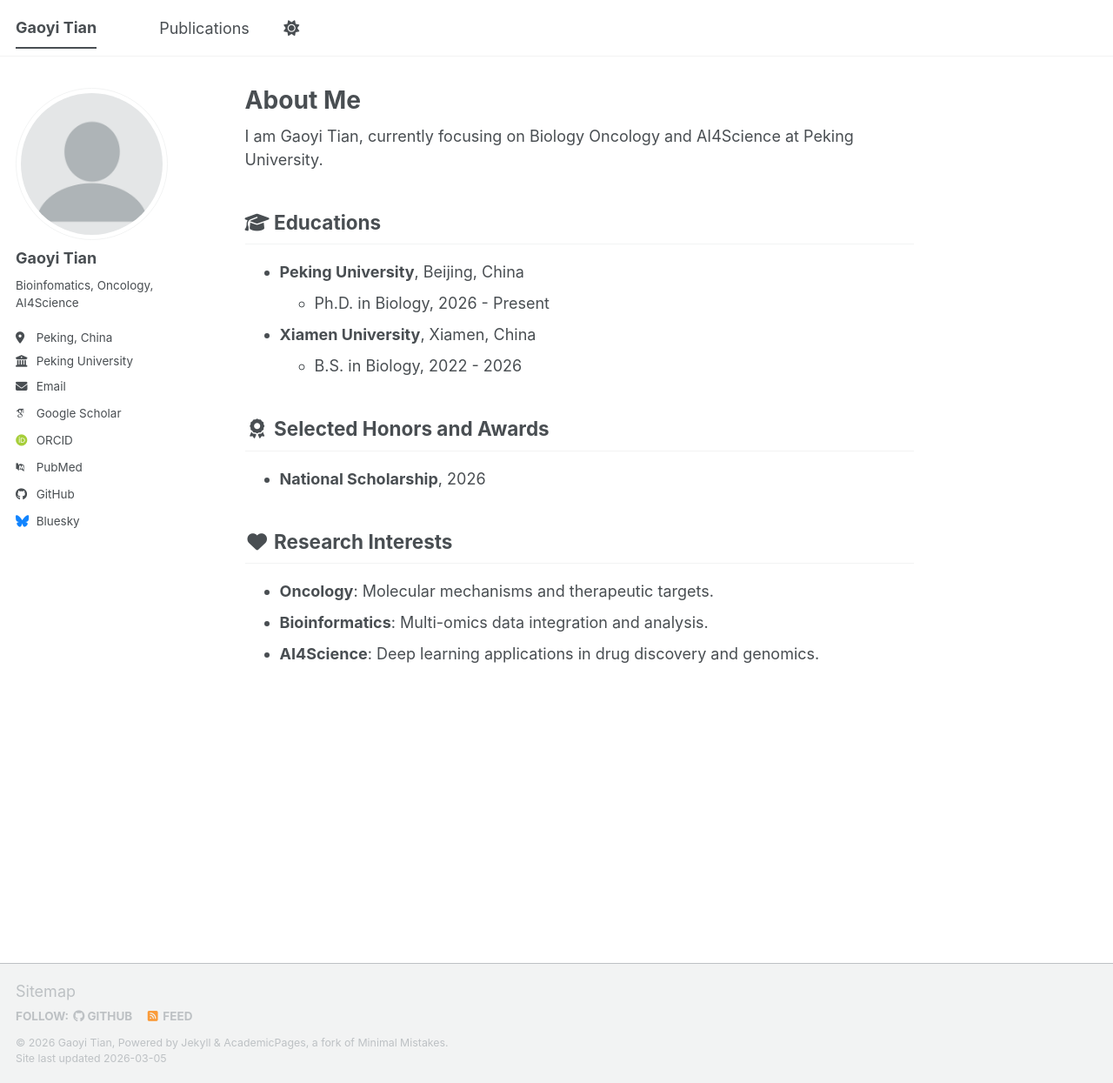
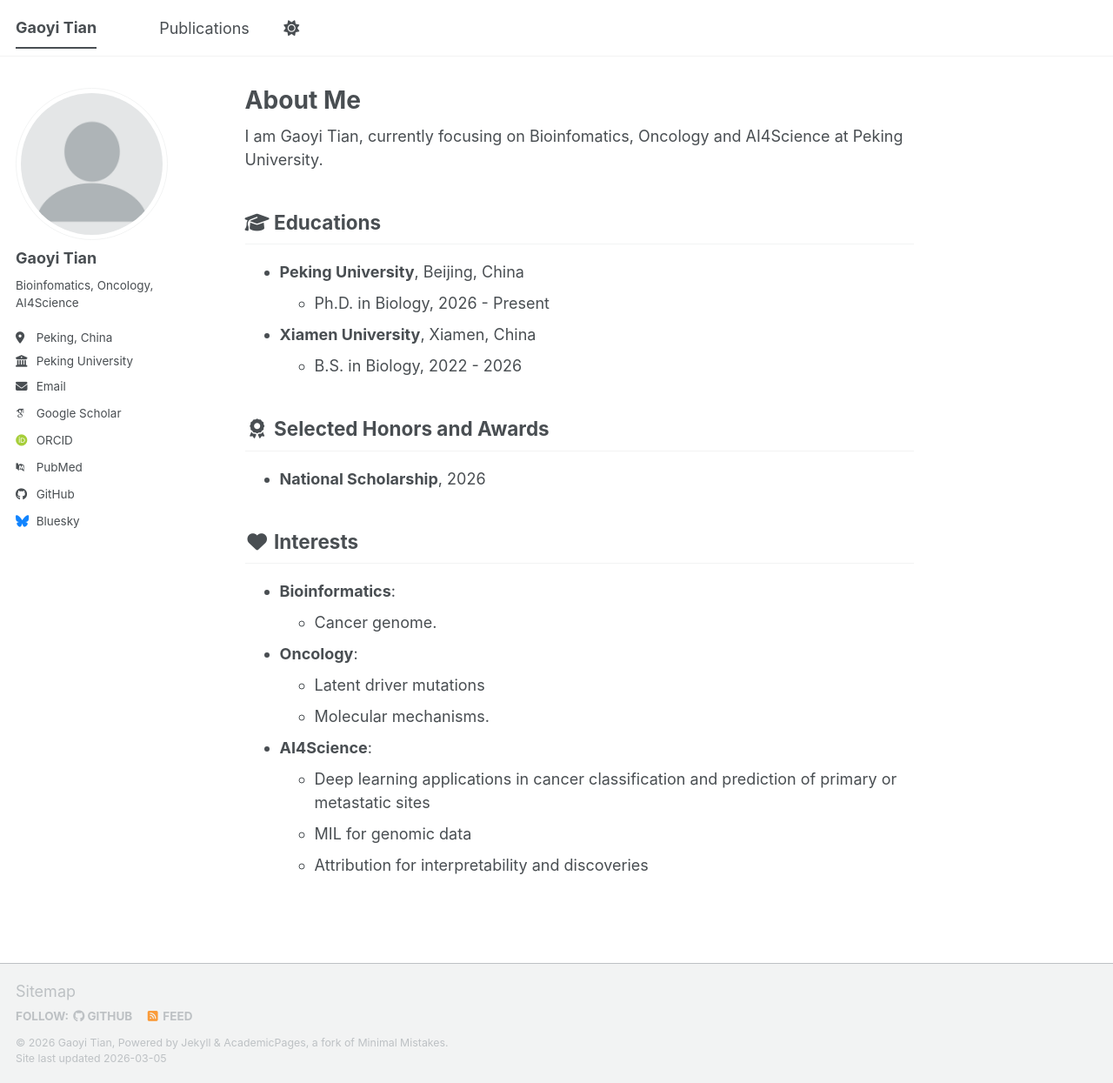
Before and after one commit to Beibeiisme333/Beibeiisme333.github.io, a Jekyll site: the page built from _pages/about.md, in a window 1280 px wide and 1245 px high. Shown: the whole window at 87% size. Built offline with Jekyll 4.4.1, drawn with Linux system fonts in a browser that asks for light colours; some web fonts are replaced; a script bundle is joined from its source files by our own code; library files that are not in the unit come from our copies.

Commit message:
Update about.md

```diff
--- a/_pages/about.md
+++ b/_pages/about.md
@@ -8,7 +8,7 @@
   - /about.html
 ---
 
-I am Gaoyi Tian, currently focusing on Biology Oncology and AI4Science at Peking University.
+I am Gaoyi Tian, currently focusing on Bioinfomatics, Oncology and AI4Science at Peking University.
 
 ## <i class="fas fa-fw fa-graduation-cap"></i> Educations {#educations}
 * **Peking University**, Beijing, China
@@ -19,7 +19,13 @@
 ## <i class="fas fa-fw fa-award"></i> Selected Honors and Awards {#honors}
 * **National Scholarship**, 2026
 
-## <i class="fas fa-fw fa-heart"></i> Research Interests {#interests}
-* **Oncology**: Molecular mechanisms and therapeutic targets.
-* **Bioinformatics**: Multi-omics data integration and analysis.
-* **AI4Science**: Deep learning applications in drug discovery and genomics.
+## <i class="fas fa-fw fa-heart"></i> Interests {#interests}
+* **Bioinformatics**:
+  * Cancer genome.
+* **Oncology**:
+  * Latent driver mutations
+  * Molecular mechanisms.
+* **AI4Science**:
+  * Deep learning applications in cancer classification and prediction of primary or metastatic sites
+  * MIL for genomic data
+  * Attribution for interpretability and discoveries
```
